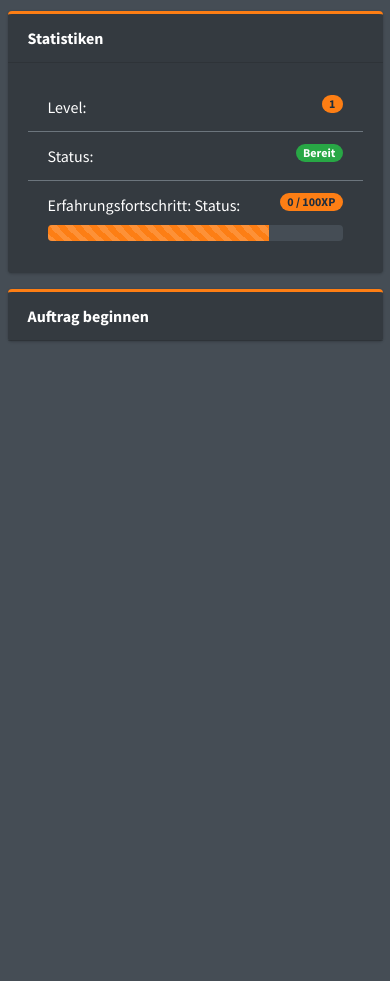
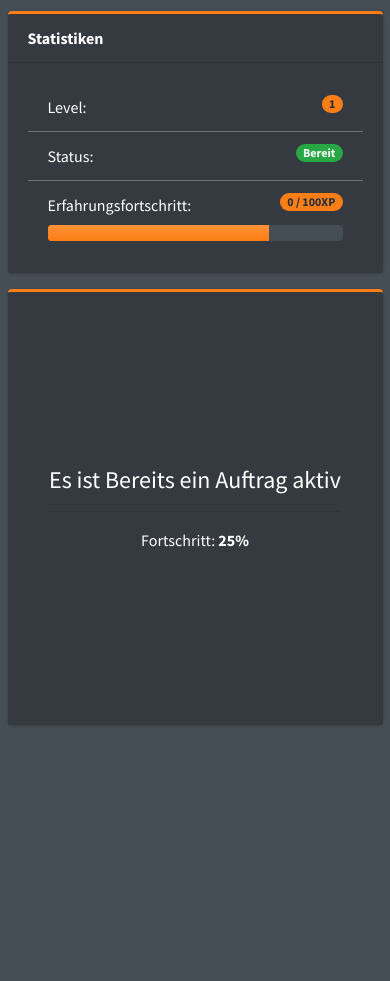
Before and after one commit to npcorenet/webgame, a PHP site: template template/page/area.html.twig in a window 390 px wide. Shown: the part 147-1128 px from the top of the page. Run offline with PHP 8.4, Linux system fonts and the light colour scheme; the template is opened without the code that fills it, so the values that code supplies are empty; some libraries are stand-ins or nearby versions.

Commit message:
Some changes in prep for continuation

```diff
--- a/src/Controller/AreaController.php
+++ b/src/Controller/AreaController.php
@@ -41,7 +41,7 @@ class AreaController implements ControllerInterface
         $areaAccountTable = new AreaAccountTable($this->container->getDatabase());
         $areaTable = new AreaTable($this->container->getDatabase());
 
-        $areaData = $areaAccountTable->findByUserId($this->container->areaId, $this->container->getLoginUtil()->getLoginId());
+        $areaData = $areaAccountTable->findByUserId((int)$this->container->areaId, $this->container->getLoginUtil()->getLoginId());
 
         if(count($areaData) === 0) { header("Location: ". $this->container->getPaths()->readAndOutputRequestedPath().'/'); }
 
@@ -51,6 +51,8 @@ class AreaController implements ControllerInterface
         {
             $this->claim();
         }
+
+
 
         $this->content = array_merge(['title' => $areaTableData['title']]);
 
--- a/src/Controller/AreaListController.php
+++ b/src/Controller/AreaListController.php
@@ -50,6 +50,8 @@ class AreaListController implements ControllerInterface
             $blockedDiff = $blockedUntil->diff($now);
             $diffText = $blockedDiff->format('%h:%Ih');
 
+            $buttonClaim = '';
+
             if($blockedDiff->d > 0) {
                 $diffText = $blockedDiff->format('%dd %h:%Ih');
             }
@@ -71,9 +73,10 @@ class AreaListController implements ControllerInterface
             {
                 $badgeData = ['badgeType' => 'info', 'badgeContent' => 'Abholbar'];
                 $buttonData = ['buttonText' => 'Abholen', 'additionalClass' => 'disabled'];
+                $buttonClaim = 'claim';
             }
 
-            $output['areas'][] = array_merge($accountArea, ['title' => $title, 'description' => $description], $badgeData, $buttonData);
+            $output['areas'][] = array_merge($accountArea, ['title' => $title, 'description' => $description, 'buttonClaim' => $buttonClaim], $badgeData, $buttonData);
 
         }
 
--- a/template/element/areaCard.html.twig
+++ b/template/element/areaCard.html.twig
@@ -23,10 +23,10 @@
         <div class="card-footer">
             <div class="row">
                 <div class="col-4"></div>
-                <div class="col-4 text-center"><a href="#" class="{{ area.additionalButtonClass }}">
+                <div class="col-4 text-center"><a href="{{ app.request.getBaseURL() }}/area/{{ area.id }}/{{ area.buttonClaim }}" class="{{ area.additionalButtonClass }}">
                         {{ area.buttonText }}
                     </a></div>
-                <div class="col-4 text-center"><a class="text-info" href="#">Informationen</a></div>
+                <div class="col-4 text-center"></div>
             </div>
         </div>
     </div>
--- a/template/page/area.html.twig
+++ b/template/page/area.html.twig
@@ -50,9 +50,9 @@
                             </li>
                             <li class="list-group-item">
                                 Erfahrungsfortschritt:
-                                Status: <span class="badge badge-success badge-pill bg-orange float-right">0 / 100XP</span>
+                                <span class="badge badge-success badge-pill bg-orange float-right ml-2">0 / 100XP</span>
                                 <div class="progress rounded mt-2">
-                                    <div class="progress-bar bg-orange progress-bar-striped" role="progressbar" style="width: 75%" aria-valuenow="75" aria-valuemin="0" aria-valuemax="100"></div>
+                                    <div class="progress-bar bg-gradient-orange progress-bar-striped" role="progressbar" style="width: 75%" aria-valuenow="75" aria-valuemin="0" aria-valuemax="100"></div>
                                 </div>
                             </li>
 
@@ -65,14 +65,77 @@
             <div class="col-md-8">
                 <div class="card card-orange card-outline">
 
+                    <div class="overlay bg-dark">
+
+                        <div class="text-center">
+
+                            <h4>Es ist Bereits ein Auftrag aktiv</h4>
+                            <hr>
+                            Fortschritt: <strong>25%</strong>
+
+                        </div>
+
+                    </div>
+
                     <div class="card-header">
                         <b>Auftrag beginnen</b>
                     </div>
 
+                    <form method="post">
+                        <div class="card-body">
+
+                            <div class="row">
+
+                                <div class="col-md-4">
+                                    <label for="pickaxe1-amount">Spitzhacken</label>
+                                    <div class="input-group mb-3">
+                                        <input id="pickaxe1-amount" type="text" class="form-control">
+                                        <div class="input-group-append">
+                                            <span class="input-group-text bg-gray-light text-white dark-mode">/ 100</span>
+                                        </div>
+                                    </div>
+                                </div>
+                                <div class="col-md-4">
+                                    <label for="pickaxe1-amount">Äxte</label>
+                                    <div class="input-group mb-3">
+                                        <input id="pickaxe1-amount" type="text" class="form-control">
+                                        <div class="input-group-append">
+                                            <span class="input-group-text bg-gray-light text-white dark-mode">/ 100</span>
+                                        </div>
+                                    </div>
+                                </div>
+                                <div class="col-md-4">
+                                    <label for="pickaxe1-amount">Angeln</label>
+                                    <div class="input-group mb-3">
+                                        <input id="pickaxe1-amount" type="text" class="form-control">
+                                        <div class="input-group-append">
+                                            <span class="input-group-text bg-gray-light text-white dark-mode">/ 100</span>
+                                        </div>
+                                    </div>
+                                </div>
+
+                            </div>
+
+                        </div>
+                        <div class="card-footer">
+
+                            <div class="row">
+                                <div class="col-4">
+
+                                </div>
+                                <div class="col-4">
+                                    <button type="submit" class="btn btn-primary w-100">Arbeit beginnen</button>
+                                </div>
+                                <div class="col-4">
+
+                                </div>
+                            </div>
+
+                        </div>
+                    </form>
                 </div>
             </div>
         </div>
     </div>
 
-
 {% endblock %}
```
Also changed, not shown: src/Service/AreaService.php (added, +21 -0 lines).
